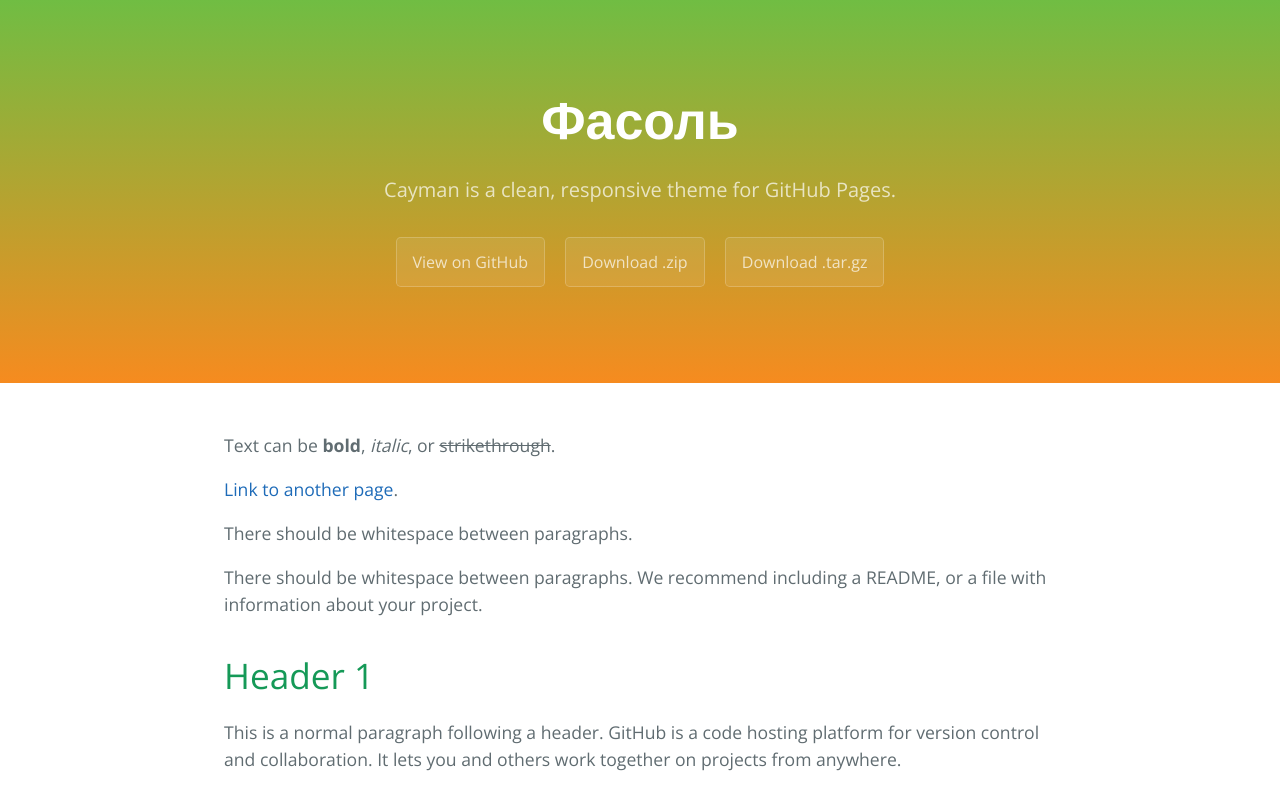
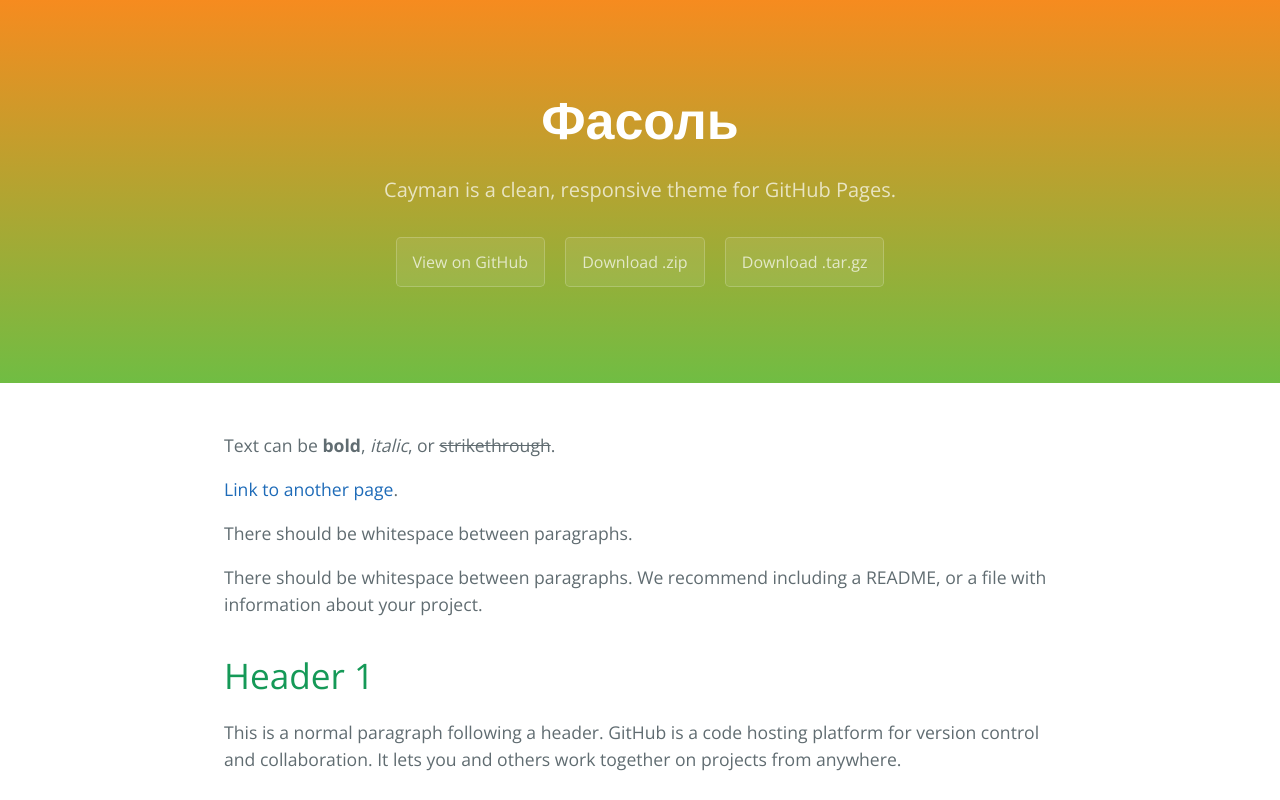
Before and after one commit to dpspec/dpspec.github.io, a plain HTML site: page index.html in a window 1280 px wide. Shown: the top 800 px of the page. Drawn offline with nearby package versions, Linux system fonts and the light colour scheme.

Commit message:
Update style.css

```diff
--- a/assets/css/style.css
+++ b/assets/css/style.css
@@ -591,7 +591,7 @@ a:hover {
     color: #fff;
     text-align: center;
     background-color: #159957;
-    background-image: linear-gradient(0deg, #F68B1F, #70BD43)
+    background-image: linear-gradient(to bottom, #F68B1F, #70BD43)
 }
 
 @media screen and (min-width: 64em) {
```
